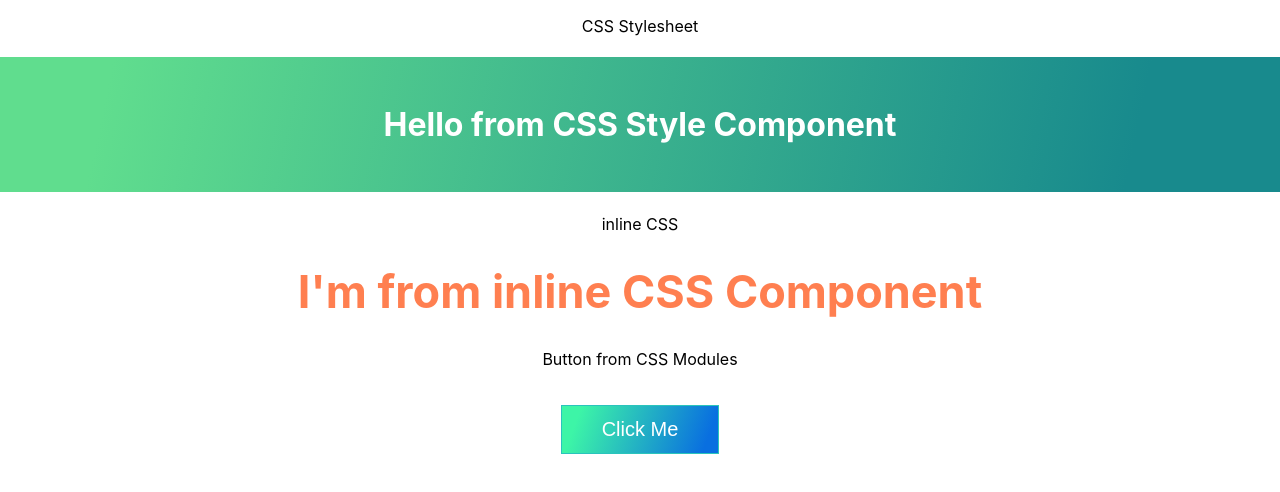
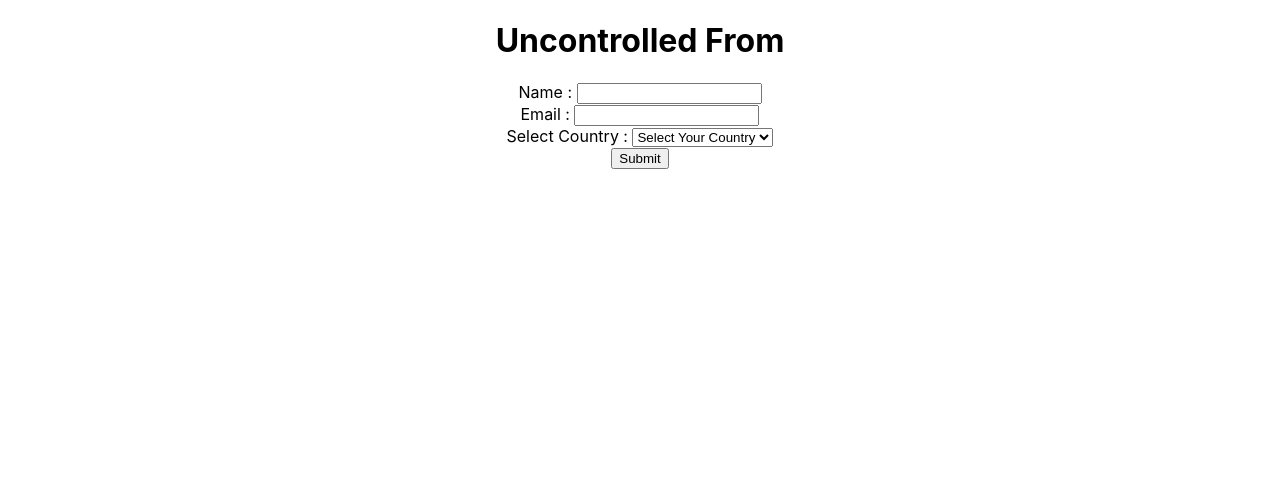
Before and after one commit to Nazmul1582/practice-react, a React (Create React App) app: page / in a window 1280 px wide. Shown: the top 492 px of the page. Built offline with nearby package versions, Linux system fonts and the light colour scheme; the HTML template or start-up script is replaced by a standard one.

Commit message:
Controlled and Uncontrolled forms

```diff
--- a/src/App.js
+++ b/src/App.js
@@ -1,7 +1,10 @@
 import './App.css';
+
 import Button from './component/class6/CssComponent/CssModules/Button';
 import CssStyleComp from './component/class6/CssComponent/CssStyleComp';
 import InlineCssComp from './component/class6/CssComponent/InlineCssComp';
+import ControlledFrom from './component/class7/Form/ControlledFrom';
+import UncontrolledFrom from './component/class7/Form/UncontrolledFrom';
 // import StudentComp from "./component/StudentComp";
 // import MyClassComp from './component/MyClassComp';
 // import ParentComp from './component/class4/ParentComp';
@@ -33,9 +36,12 @@ function App() {
       {/* <Task /> */}
       {/* <UpdatingComp /> */}
 
-      <CssStyleComp />
+      {/* <CssStyleComp />
       <InlineCssComp />
-      <Button />
+      <Button /> */}
+
+      {/* <ControlledFrom /> */}
+      <UncontrolledFrom />
 
     </div>
   );
--- /dev/null
+++ b/src/component/class7/Form/ControlledFrom.js
@@ -0,0 +1,93 @@
+import React, {Component} from 'react';
+class ControlledFrom extends Component{
+    constructor(props){
+        super(props);
+        this.state = {
+            name : "",
+            email: "",
+            country: "",
+            hobbies: []
+        }
+    }
+    changeHandler = (event) => {
+        this.setState({
+            [event.target.name] : event.target.value
+        })
+    }
+
+    checkboxChangeHandler = (event) => {
+        if(event.target.checked){
+            this.setState({
+                hobbies : [...this.state.hobbies, event.target.value]
+            })
+        }else{
+            this.setState({
+                hobbies : this.state.hobbies.filter(ele => (
+                    ele !== event.target.value
+                ))
+            })
+        }
+    }
+    submitHandler = (event) => {
+        event.preventDefault();
+        console.log(this.state);
+    }
+
+    render(){
+        return(
+            <div>
+                <h1>Controlled From</h1>
+                <form>
+                    <div>
+                        <label>Name : </label>
+                        <input type="text" name='name'
+                        value={this.state.name}
+                        onChange={this.changeHandler} />
+                    </div>
+                    <div>
+                        <label>Email : </label>
+                        <input type="email" name='email'
+                        value={this.state.email}
+                        onChange={this.changeHandler} />
+                    </div>
+                    <div>
+                        <label>Select Country : </label>
+                        <select name='country' value={this.state.country}
+                         onChange={this.changeHandler}>
+                             <option value="">Select Your Country</option>
+                             <option value="bangladesh">Bangladesh</option>
+                             <option value="afganistan">Afganistan</option>
+                        </select>
+                    </div>
+                    <div>
+                        <p>Choose your hobbies : </p>
+                        <input type="checkbox" name='hobbies'
+                        value='codding'
+                        onChange={this.checkboxChangeHandler} />
+                        <label>Coding</label>
+
+                        <input type="checkbox" name='hobbies'
+                        value="playing"
+                        onChange={this.checkboxChangeHandler} />
+                        <label>Playing</label>
+
+                        <input type="checkbox" name='hobbies'
+                        value='taveling'
+                        onChange={this.checkboxChangeHandler} />
+                        <label>Traveling</label>
+
+                        <input type="checkbox" name='hobbies'
+                        value='reading'
+                        onChange={this.checkboxChangeHandler} />
+                        <label>Reading</label>
+                    </div>
+                    <div>
+                        <button onClick={this.submitHandler}>Submit</button>
+                    </div>
+                </form>
+            </div>
+        )
+    }
+}
+
+export default ControlledFrom;
--- /dev/null
+++ b/src/component/class7/Form/UncontrolledFrom.js
@@ -0,0 +1,74 @@
+import React, {Component} from 'react';
+class UncontrolledFrom extends Component{
+    constructor(props){
+        super(props);
+        this.nameInput = React.createRef();
+        this.emailInput = React.createRef();
+        this.selectInput = React.createRef();
+        this.hobbiesInput = React.createRef();
+    }
+
+    submitHandler = (event) => {
+        event.preventDefault();
+
+        let name, email, select, hobbies;
+        name = this.nameInput.current.value
+        email = this.emailInput.current.value
+        select = this.selectInput.current.value
+        // hobbies = [this.hobbiesInput.current.value]
+        console.log(name, email, select);
+    }
+
+    render(){
+        return(
+            <div>
+                <h1>Uncontrolled From</h1>
+                <form>
+                    <div>
+                        <label>Name : </label>
+                        <input type="text" name='name' ref={this.nameInput} />
+                    </div>
+                    <div>
+                        <label>Email : </label>
+                        <input type="email" name='email' ref={this.emailInput} />
+                    </div>
+                    <div>
+                        <label>Select Country : </label>
+                        <select name='country' ref={this.selectInput}>
+                             <option value="">Select Your Country</option>
+                             <option value="bangladesh">Bangladesh</option>
+                             <option value="afganistan">Afganistan</option>
+                        </select>
+                    </div>
+                    {/* <div>
+                        <p>Choose your hobbies : </p>
+                        <input type="checkbox" name='hobbies'
+                        value='codding'
+                        ref={this.hobbiesInput} />
+                        <label>Coding</label>
+
+                        <input type="checkbox" name='hobbies'
+                        value="playing"
+                        ref={this.hobbiesInput} />
+                        <label>Playing</label>
+
+                        <input type="checkbox" name='hobbies'
+                        value='taveling'
+                        ref={this.hobbiesInput} />
+                        <label>Traveling</label>
+
+                        <input type="checkbox" name='hobbies'
+                        value='reading'
+                        ref={this.hobbiesInput} />
+                        <label>Reading</label>
+                    </div> */}
+                    <div>
+                        <button onClick={this.submitHandler}>Submit</button>
+                    </div>
+                </form>
+            </div>
+        )
+    }
+}
+
+export default UncontrolledFrom;
--- /dev/null
+++ b/src/component/class7/Form/index.js
@@ -0,0 +1,4 @@
+// We can make forms in 2 ways
+
+// 1. controlled way or React way
+// 2. uncontrolled way
```
